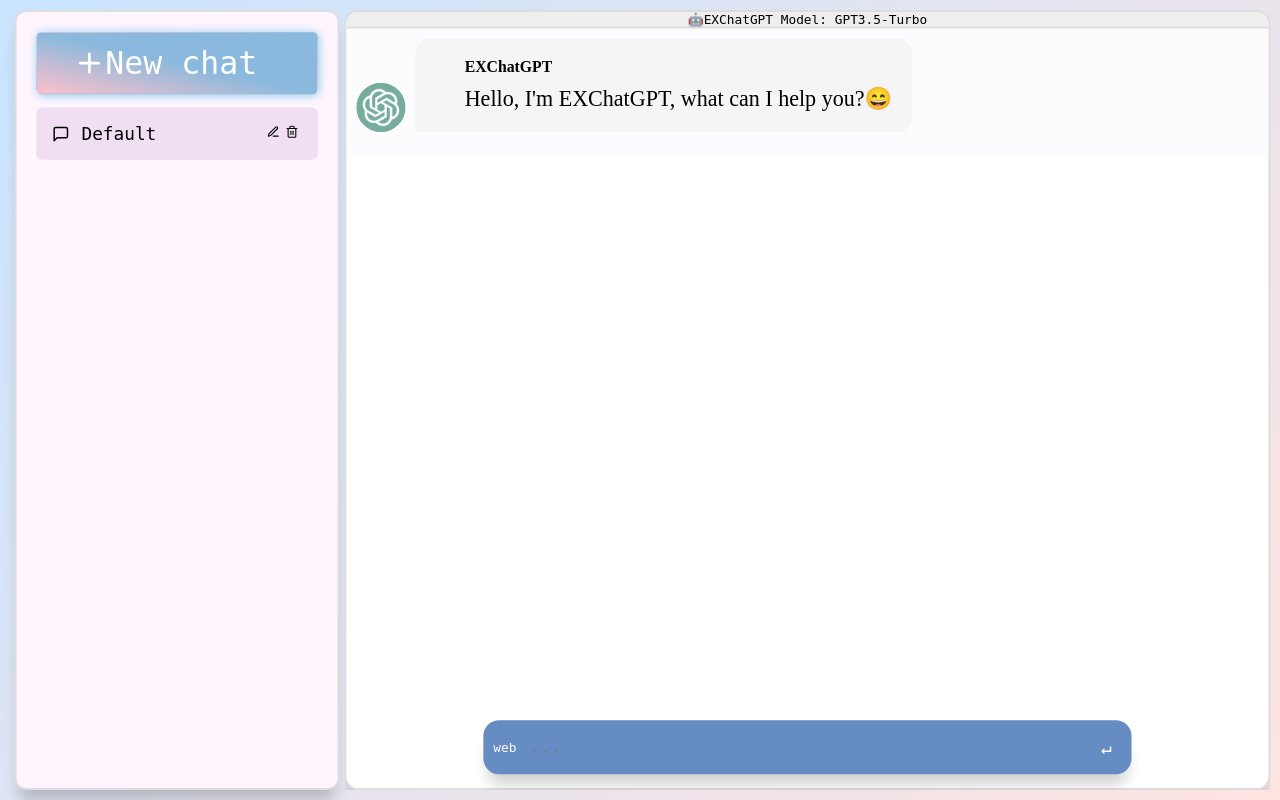
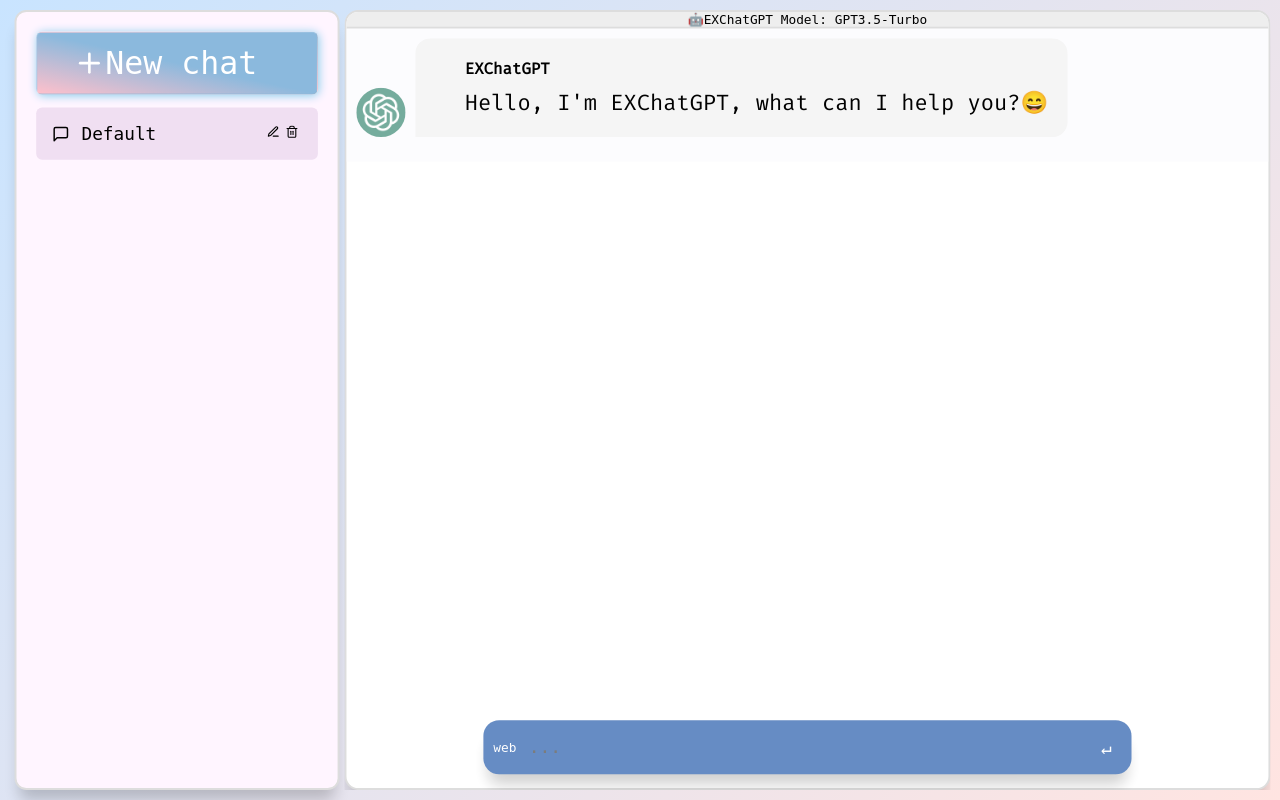
Before and after one commit to circlestarzero/EX-chatGPT, a Flask app: page / in a window 1280 px wide. Run offline with Flask 2, Linux system fonts and the light colour scheme; data that the repository does not hold is empty; parts of the project's set-up code (start-up, migrations or seed data) failed here and were passed over; some libraries are stand-ins or nearby versions.

Commit message:
update fira code local file

```diff
--- a/chatGPTEx/main.py
+++ b/chatGPTEx/main.py
@@ -48,7 +48,7 @@ def get_bot_response():
                 prompt = str(SearchPrompt(promptName)[0])
                 prompt = promptsDict[prompt]
             print(prompt)
-            return Response(directQuery_stream(prompt+' '+q,conv_id=uuid,prompt=prompt), direct_passthrough=True, mimetype='application/octet-stream')
+            return Response(directQuery_stream(q,conv_id=uuid,prompt=prompt), direct_passthrough=True, mimetype='application/octet-stream')
         else:
             return Response(directQuery_stream(q,conv_id=uuid), direct_passthrough=True, mimetype='application/octet-stream')
     elif mode == "web":
--- a/chatGPTEx/static/styles/style.css
+++ b/chatGPTEx/static/styles/style.css
@@ -11,7 +11,13 @@
 html {
   box-sizing: border-box;
 }
-
+@font-face {
+  font-family: 'Fira Code';
+  src: url('/static/styles/FiraCode-Regular.ttf') format('truetype');
+  font-weight: normal;
+  font-style: normal;
+  font-display: swap;
+}
 *,
 *:before,
 *:after {
@@ -298,8 +304,8 @@ select#prompt:hover, select#prompt:focus {
 }
 pre {
   font-family: monospace;
-  font-size: 0.9rem!important;
-  line-height: 1.3;
+  font-size: 0.9em!important;
+  line-height: 1em;
   margin: 0;
   overflow: auto;
   padding: 1em;
--- a/chatGPTEx/templates/index.html
+++ b/chatGPTEx/templates/index.html
@@ -169,7 +169,6 @@
         const lastMsgText = document.querySelector("body > div > div.chat-page > section > main > div:last-child > div.msg-bubble").querySelector('.msg-text');
         lastMsgText.innerHTML = await addChat(uuid, res);
         markdownMathRender();
-        PromptsCompletion();
       }
       msgerForm.addEventListener("submit", event => {
         event.preventDefault();
```
Also changed, not shown: chatGPTEx/static/styles/FiraCode-Regular.ttf (added).
